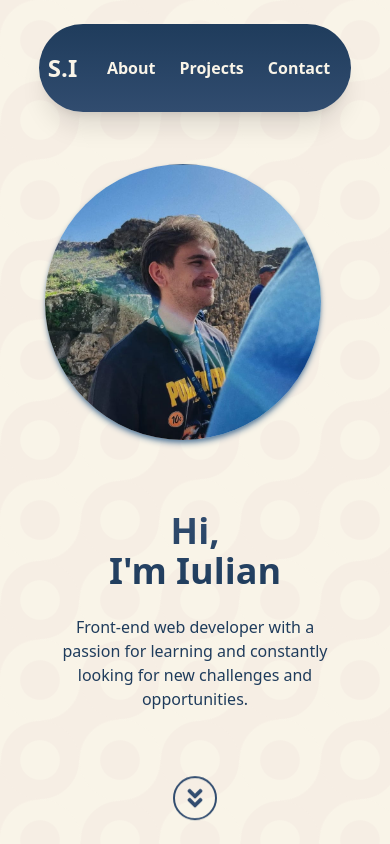
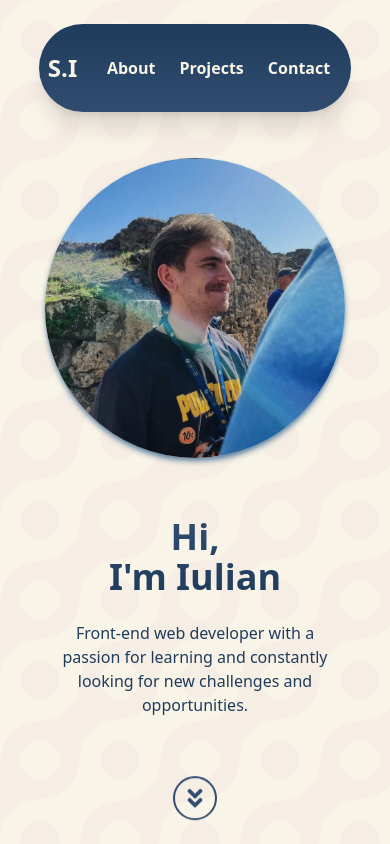
Before and after one commit to Rokonze/Portfolio, a React (Vite) app: page / in a window 390 px wide. Shown: the top 844 px of the page. Built offline with nearby package versions, Linux system fonts and the light colour scheme.

Commit message:
Remove hero image padding for small screens

```diff
--- a/src/components/Hero.jsx
+++ b/src/components/Hero.jsx
@@ -6,7 +6,7 @@ function Hero() {
   return (
     <div className="flex flex-col items-center">
         <div className="flex flex-col lg:flex-row items-center text-center lg:text-start  max-w-[80%] lg:max-w-[1200px] h-[80vh] mx-auto py-4 ">
-            <div className=" my-auto mx-auto w-[300px] sm:w-[400px] h-auto lg:w-[500px] pr-6">
+            <div className=" my-auto mx-auto w-[300px] sm:w-[400px] h-auto lg:w-[500px] lg:pr-6">
                 <img src={profilepic} alt="dog" className='rounded-full shadow-md shadow-[#6384a2]'/>
             </div>
             <div className='px-5 my-auto'>
```
